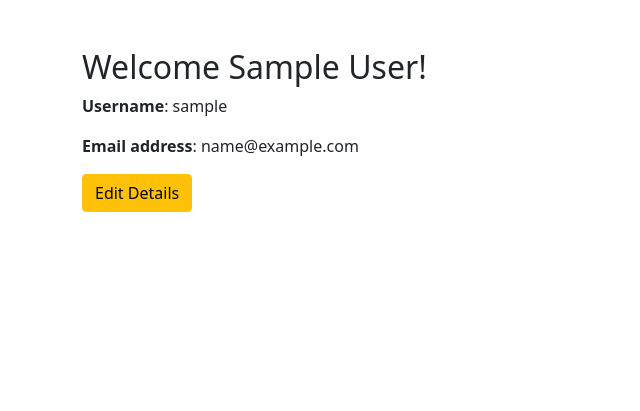
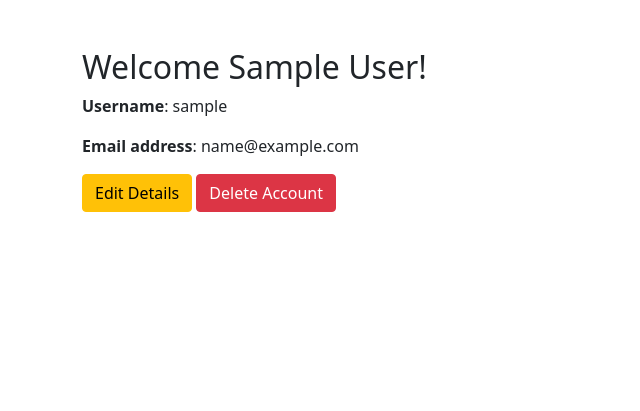
Before and after one commit to Tony118g/bundu-restaurant, a Django app: page /accounts/profile/ in a window 1280 px wide. Shown: the part 76-487 px from the top of the page, without its empty margins (0-640 px from the left). Run offline with Django 3.2, Linux system fonts and the light colour scheme; the visitor is signed in with stand-in values (Sample User, id 1).

Commit message:
Add a link to delete an account in profile page

```diff
--- a/accounts/templates/profile.html
+++ b/accounts/templates/profile.html
@@ -7,6 +7,7 @@
     <p><span class="fw-bold">Username</span>: {{ username }}</p>
     <p><span class="fw-bold">Email address</span>: {{ email_address }}</p>
     <a class="btn btn-warning" href="{% url 'edit_account' request.user.id %}">Edit Details</a>
+    <a class="btn btn-danger" href="{% url 'delete_account' request.user.id %}">Delete Account</a>
 </div>
 
 {%endblock%}
```
